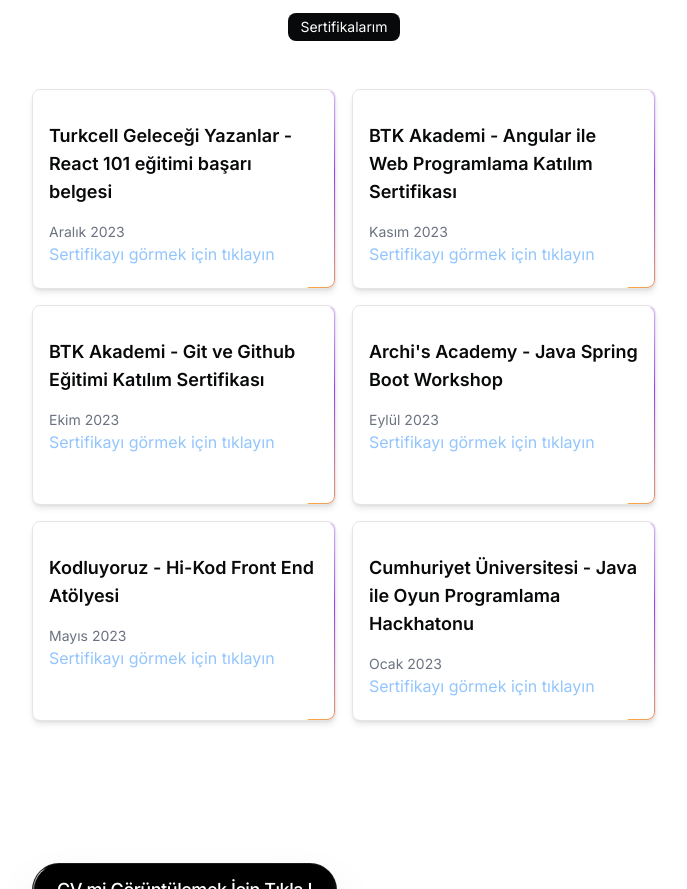
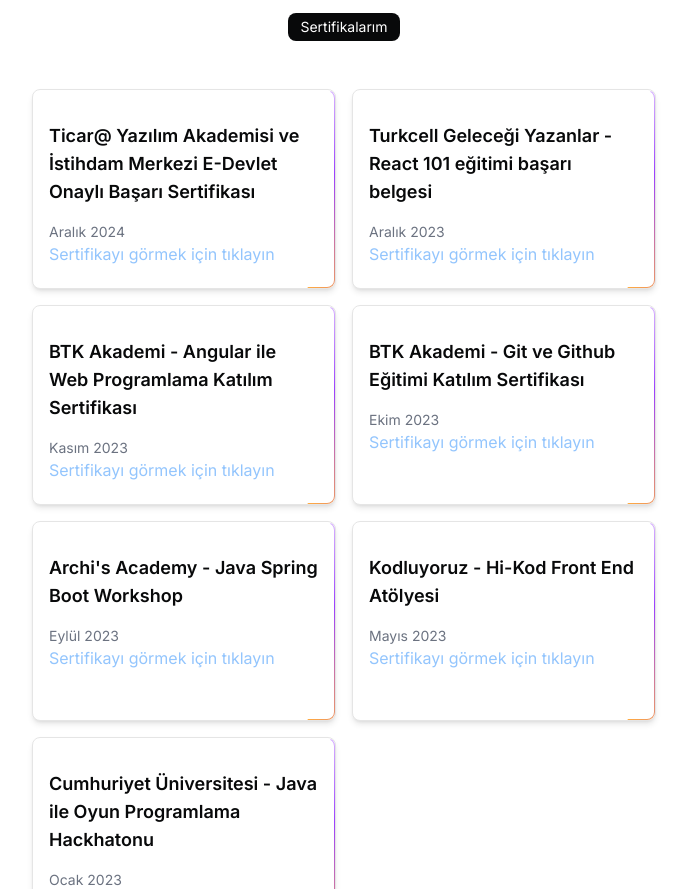
Before and after one commit to beyzarslann/my-portfolio, a Next.js app: page / in a window 1280 px wide. Shown: the part 1880-2769 px from the top of the page, without its empty margins (296-983 px from the left). Built offline with nearby package versions, Linux system fonts and the light colour scheme.

Commit message:
sertifika eklendi ve cv kısmı güncellendi.

```diff
--- a/src/app/page.tsx
+++ b/src/app/page.tsx
@@ -18,6 +18,12 @@
 const BLUR_FADE_DELAY = 0.04;
 
 const certificates = [
+  {
+    title:
+      "Ticar@ Yazılım Akademisi ve İstihdam Merkezi E-Devlet Onaylı Başarı Sertifikası",
+    date: "Aralık 2024",
+    link: "/ticaretakademi.jpg",
+  },
   {
     title: "Turkcell Geleceği Yazanlar - React 101 eğitimi başarı belgesi",
     date: "Aralık 2023",
```
Also changed, not shown: public/cv.jpg, public/ticaretakademi.jpg (added).
